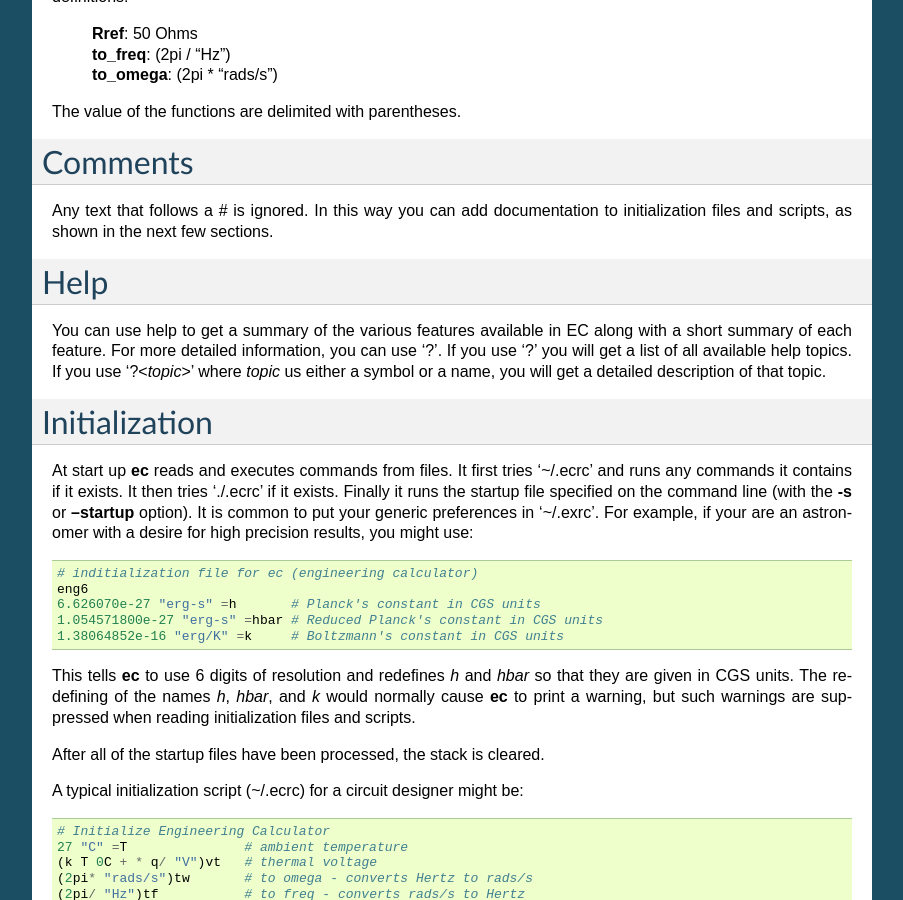
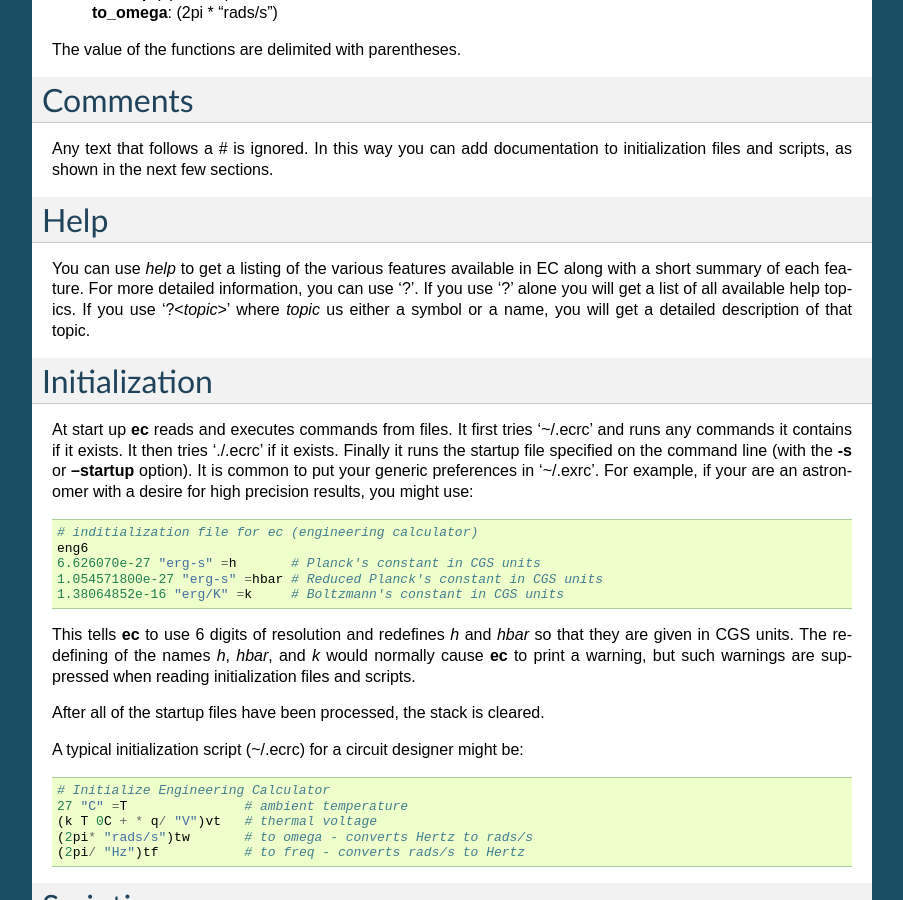
Before and after one commit to KenKundert/ec, a Sphinx documentation site: the page built from doc/user.rst, in a window 1280 px wide and 900 px high, scrolled down 7198 px. Shown: the whole window, without its empty margins (198-1101 px from the left). Built offline with Sphinx 7.4.7, drawn with Linux system fonts in a browser that asks for light colours; some of the changed text lies outside the part shown.

Commit message:
Tweak documentation.

```diff
--- a/doc/create-manpage.py
+++ b/doc/create-manpage.py
@@ -395,10 +395,10 @@ document = r"""{
     HELP
     ====
 
-    You can use help to get a summary of the various features available in EC
+    You can use *help* to get a listing of the various features available in EC
     along with a short summary of each feature. For more detailed information,
-    you can use '?'.  If you use '?' you will get a list of all available help
-    topics. If you use '?<*topic*>' where *topic* us either a symbol or a
+    you can use '?'.  If you use '?' alone you will get a list of all available
+    help topics. If you use '?<*topic*>' where *topic* us either a symbol or a
     name, you will get a detailed description of that topic.
 
 
--- a/doc/create-manual.py
+++ b/doc/create-manual.py
@@ -20,13 +20,11 @@ actions = sansDups
 
 # User's Manual {{{1
 user_manual = r"""
-    Synopsis
-    ========
+    Usage
+    =====
+
     **ec** [*options*] [*scripts* ...]
 
-
-    Options
-    =======
     -i, --interactive    Open an interactive session.
     -s <file>, --startup <file>
                          Run commands from file to initialize calculator before
@@ -347,10 +345,10 @@ user_manual = r"""
     Help
     ====
 
-    You can use help to get a summary of the various features available in EC
+    You can use *help* to get a listing of the various features available in EC
     along with a short summary of each feature. For more detailed information,
-    you can use '?'.  If you use '?' you will get a list of all available help
-    topics. If you use '?<*topic*>' where *topic* us either a symbol or a
+    you can use '?'.  If you use '?' alone you will get a list of all available
+    help topics. If you use '?<*topic*>' where *topic* us either a symbol or a
     name, you will get a detailed description of that topic.
 
 
--- a/doc/user.rst
+++ b/doc/user.rst
@@ -413,10 +411,10 @@ to initialization files and scripts, as shown in the next few sections.
 Help
 ====
 
-You can use help to get a summary of the various features available in EC
+You can use *help* to get a listing of the various features available in EC
 along with a short summary of each feature. For more detailed information,
-you can use '?'.  If you use '?' you will get a list of all available help
-topics. If you use '?<*topic*>' where *topic* us either a symbol or a
+you can use '?'.  If you use '?' alone you will get a list of all available
+help topics. If you use '?<*topic*>' where *topic* us either a symbol or a
 name, you will get a detailed description of that topic.
 
 
```
Also changed, not shown: other parts of doc/user.rst (+3 -5 lines).
